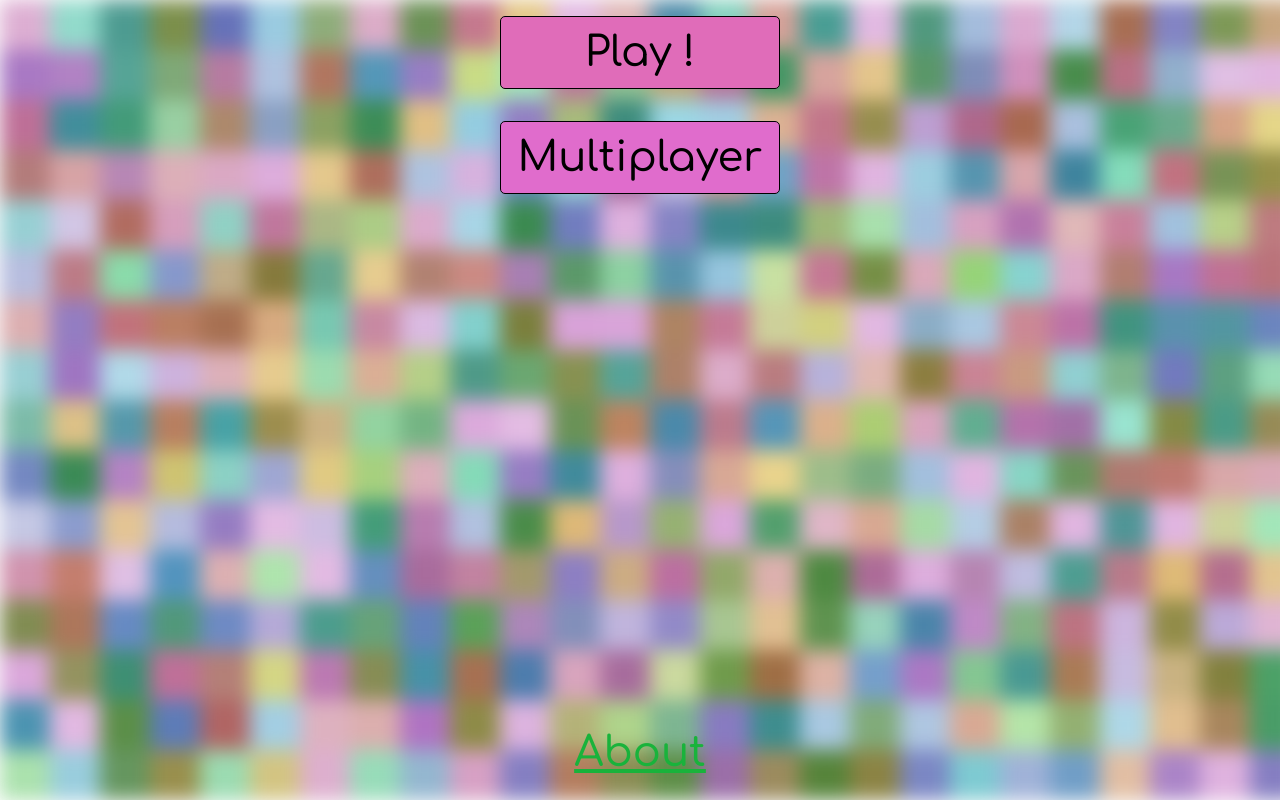
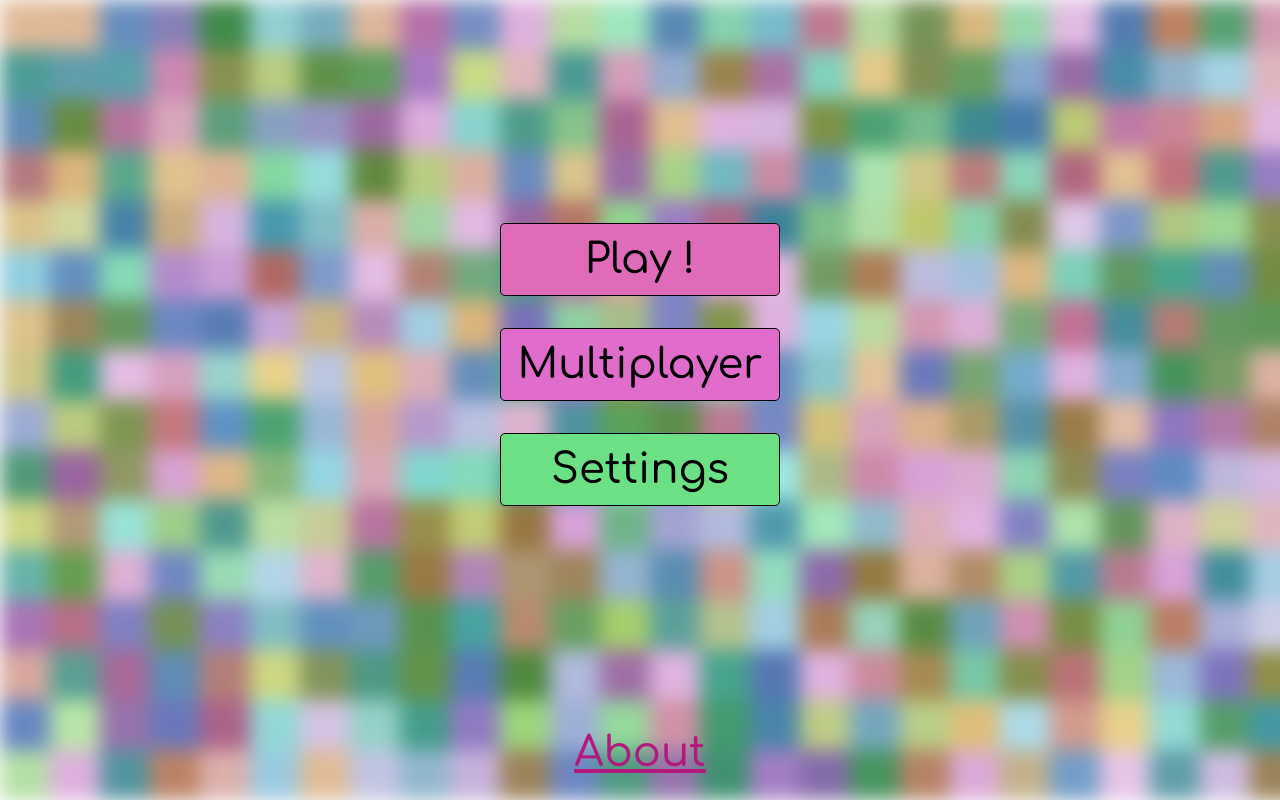
Before and after one commit to VincentCharpentier/MovieQuizz, a Next.js app: page / in a window 1280 px wide. Built offline with nearby package versions, Linux system fonts and the light colour scheme.

Commit message:
feat(menu): added multi level menu

```diff
--- a/components/MainMenu/MainMenu.jsx
+++ b/components/MainMenu/MainMenu.jsx
@@ -1,15 +1,73 @@
-import React from 'react';
+import React, { useCallback, useState, useMemo } from 'react';
 import clsx from 'clsx';
 
 import Button from 'Components/Button';
 
 import styles from './MainMenu.module.scss';
 
-const MainMenu = ({ className }) => (
-  <div className={clsx(styles.root, className)}>
-    <Button>Play !</Button>
-    <Button>Multiplayer</Button>
-  </div>
-);
+const MENU = {
+  MAIN: 'MAIN',
+  SETTINGS: 'SETTING',
+  SOUND: 'SOUND',
+};
+
+const PARENT_MENU = {
+  [MENU.SETTINGS]: MENU.MAIN,
+  [MENU.SOUND]: MENU.SETTINGS,
+};
+
+const isParentMenu = (menu, parentMenu) => {
+  let result = false;
+  const actualParent = PARENT_MENU[menu];
+  if (actualParent) {
+    if (actualParent === parentMenu) {
+      result = true;
+    } else {
+      result = isParentMenu(actualParent, parentMenu);
+    }
+  }
+  return result;
+};
+
+const Menu = ({ menuId, currentMenu, children }) => {
+  const isParent = useMemo(() => isParentMenu(currentMenu, menuId), [
+    menuId,
+    currentMenu,
+  ]);
+  const isCurrent = menuId === currentMenu;
+
+  const classes = clsx(
+    styles.menu,
+    isParent && styles.left,
+    isCurrent && styles.current,
+  );
+  return <div className={classes}>{children}</div>;
+};
+
+const MainMenu = ({ className }) => {
+  const [currentMenu, setCurrentMenu] = useState(MENU.MAIN);
+
+  const goto = useCallback((menuId) => () => setCurrentMenu(menuId), [
+    setCurrentMenu,
+  ]);
+
+  return (
+    <div className={clsx(styles.root, className)}>
+      <Menu menuId={MENU.MAIN} currentMenu={currentMenu}>
+        <Button>Play !</Button>
+        <Button>Multiplayer</Button>
+        <Button onClick={goto(MENU.SETTINGS)}>Settings</Button>
+      </Menu>
+      <Menu menuId={MENU.SETTINGS} currentMenu={currentMenu}>
+        <Button onClick={goto(MENU.SOUND)}>Sound</Button>
+        <Button onClick={goto(MENU.MAIN)}>Back</Button>
+      </Menu>
+      <Menu menuId={MENU.SOUND} currentMenu={currentMenu}>
+        <p>Nothing here yet !</p>
+        <Button onClick={goto(MENU.SETTINGS)}>Back</Button>
+      </Menu>
+    </div>
+  );
+};
 
 export default MainMenu;
--- a/components/MainMenu/MainMenu.module.scss
+++ b/components/MainMenu/MainMenu.module.scss
@@ -1,5 +1,27 @@
+@import "Styles/timing";
+
 .root {
+    position: relative;
+    width: 100%;
+    display: flex;
+    justify-content: center;
+}
+
+.menu {
+    position: absolute;
+    top: 0;
+    bottom: 0;
     display: flex;
     flex-direction: column;
+    justify-content: center;
     width: fit-content;
+    transition: transform $t-quick ease;
+    transform: translateX(100vw);
+
+    &.left {
+        transform: translateX(-100vw);
+    }
+    &.current {
+        transform: translateX(0);
+    }
 }
```
